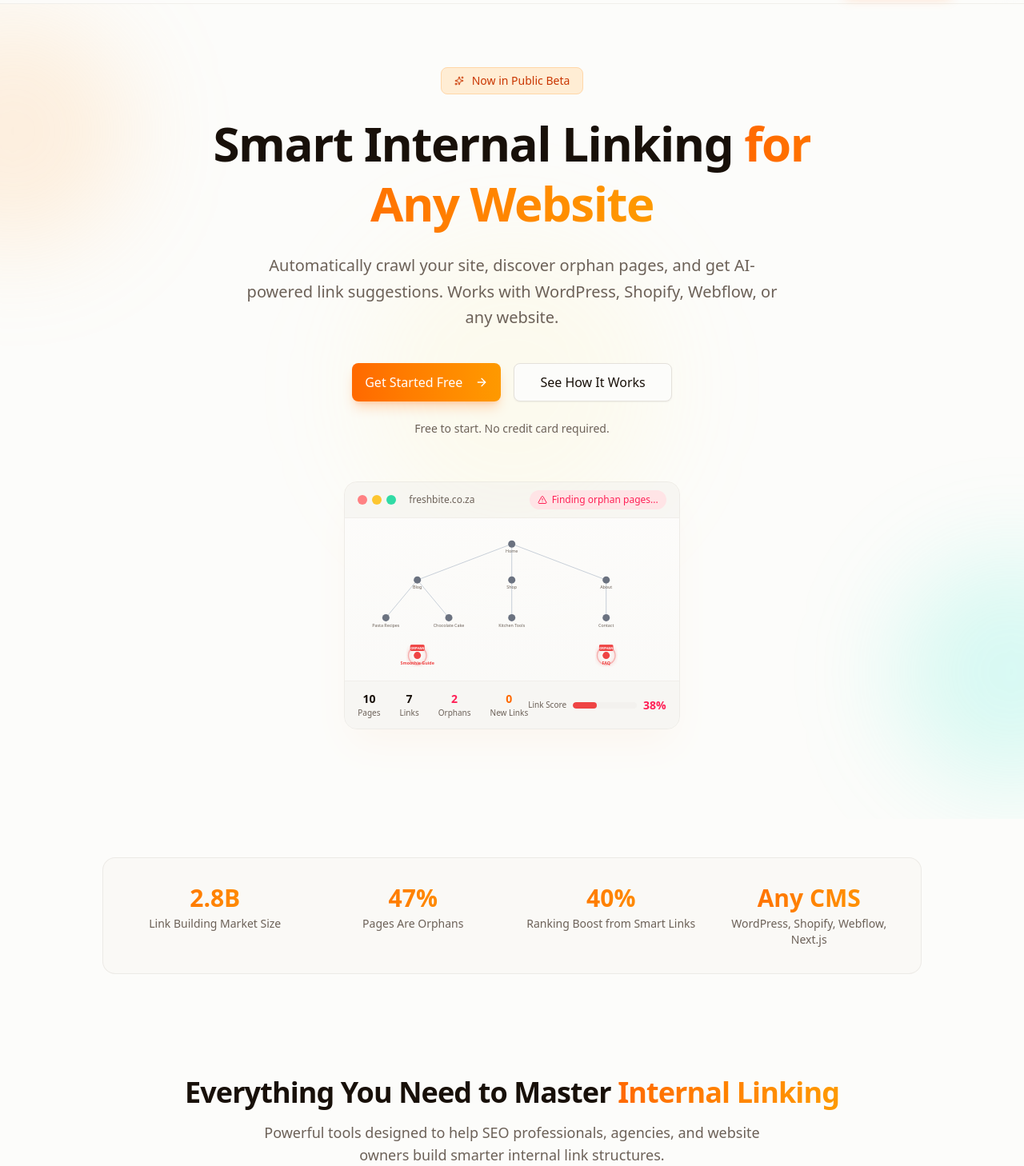
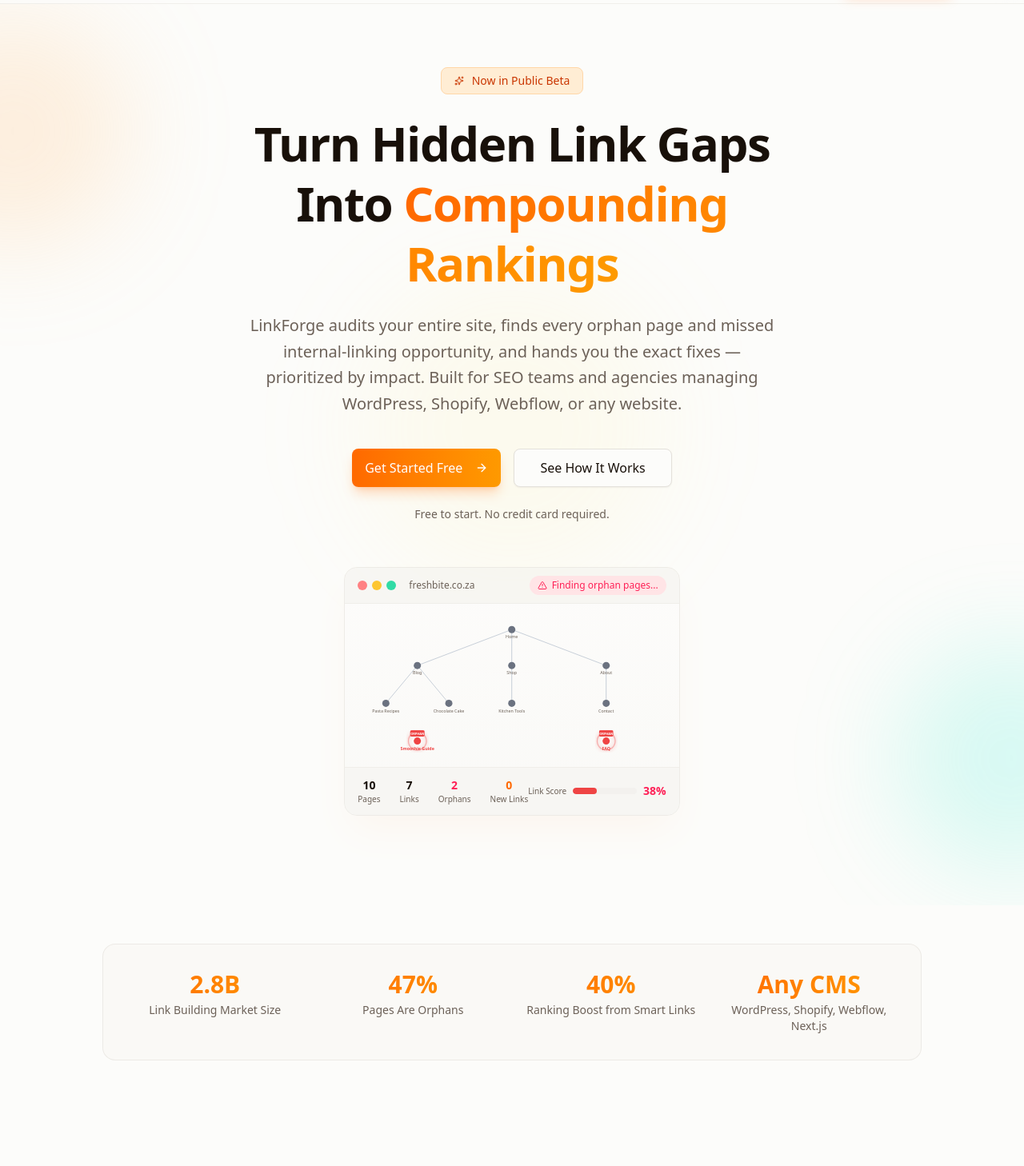
Before and after one commit to solomonsjerome863-del/linkforge, a Next.js app: page / in a window 1280 px wide. Shown: the part 60-1518 px from the top of the page at 80% size. Built offline with nearby package versions, Linux system fonts and the light colour scheme.

Commit message:
Reposition landing: outcome-focused hero + agency-first features copy

```diff
--- a/src/components/saas/landing-page.tsx
+++ b/src/components/saas/landing-page.tsx
@@ -254,9 +254,9 @@ function HeroSection() {
           {/* Headline */}
           <FadeIn delay={0.1}>
             <h1 className="text-4xl sm:text-5xl lg:text-6xl font-bold tracking-tight max-w-3xl leading-tight">
-              Smart Internal Linking{" "}
+              Turn Hidden Link Gaps Into{" "}
               <span className="bg-gradient-to-r from-orange-500 to-amber-500 bg-clip-text text-transparent">
-                for Any Website
+                Compounding Rankings
               </span>
             </h1>
           </FadeIn>
@@ -264,8 +264,9 @@ function HeroSection() {
           {/* Subheadline */}
           <FadeIn delay={0.2}>
             <p className="mt-6 text-lg sm:text-xl text-muted-foreground max-w-2xl leading-relaxed">
-              Automatically crawl your site, discover orphan pages, and get
-              AI-powered link suggestions. Works with WordPress, Shopify,
+              LinkForge audits your entire site, finds every orphan page and missed
+              internal-linking opportunity, and hands you the exact fixes — prioritized by
+              impact. Built for SEO teams and agencies managing WordPress, Shopify,
               Webflow, or any website.
             </p>
           </FadeIn>
@@ -397,14 +398,14 @@ function FeaturesSection() {
         <FadeIn>
           <div className="text-center mb-14">
             <h2 className="text-3xl sm:text-4xl font-bold tracking-tight">
-              Everything You Need to Master{" "}
+              Everything You Need to Run{" "}
               <span className="bg-gradient-to-r from-orange-500 to-amber-500 bg-clip-text text-transparent">
-                Internal Linking
+                Client-Ready Internal Linking
               </span>
             </h2>
             <p className="mt-4 text-lg text-muted-foreground max-w-2xl mx-auto">
-              Powerful tools designed to help SEO professionals, agencies, and
-              website owners build smarter internal link structures.
+              Built for SEO professionals and agencies: audit, prioritize, fix, and
+              report on internal-linking opportunities across every site you manage.
             </p>
           </div>
         </FadeIn>
@@ -1045,7 +1046,7 @@ function Footer() {
               </span>
             </a>
             <p className="text-sm text-muted-foreground">
-              AI-powered internal linking for better SEO.
+              The fastest way to audit, prioritize, and fix internal-linking opportunities.
             </p>
           </div>
 
```
